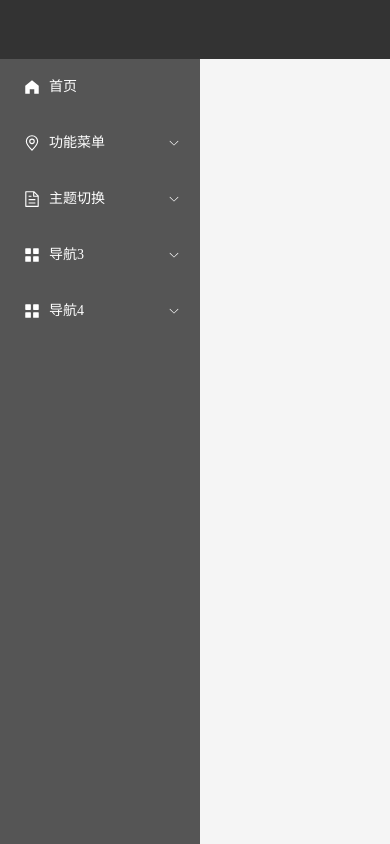
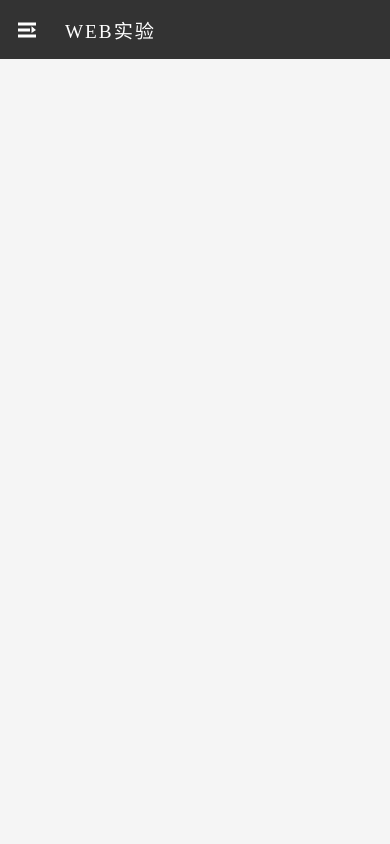
Before and after one commit to OolongTea2022/web_experiment, a Vue app in the folder web_experiment_1/: page /Home in a window 390 px wide. Built offline with nearby package versions, Linux system fonts and the light colour scheme.

Commit message:
feat:实现主页面菜单栏响应式变化

```diff
--- a/web_experiment_1/src/views/Home.vue
+++ b/web_experiment_1/src/views/Home.vue
@@ -1,29 +1,54 @@
 <template>
     <div id="app" :class="currentTheme">
+      <!-- 顶部导航栏 -->
       <el-container style="height: 7vh">
         <el-header style="height: 100%; background-color: var(--header-bg-color)">
-        <!-- <img src="./assets/vue.svg" alt="图标" style="position: relative;top: 10px; "> -->
-        <!-- <span style="font-size: 20px;margin-left: 15px;color: white;">旅游管理系统</span> -->
+          <!-- 汉堡菜单按钮 -->
+          <el-icon
+            class="hamburger"
+            @click="toggleMenu"
+            v-show="showHamburger"
+          >
+            <component :is="isCollapsed ? Expand : Fold" />
+          </el-icon>
+          <span class="header-title">WEB实验</span>
         </el-header>
       </el-container>
 
+      <!-- 移动端遮罩层 -->
+      <div
+        v-show="maskVisible"
+        class="mobile-mask"
+        @click="closeMenu"
+      ></div>
+
+      <!-- 主体布局 -->
       <el-container style="height: 93vh;">
-      <el-aside style="overflow: hidden;min-height: 100%;background-color: var(--aside-bg-color); width: 200px;">
+        <!-- 侧边栏 -->
+        <el-aside
+          :style="{
+            width: '200px',
+            left: asidePosition,
+            backgroundColor: 'var(--aside-bg-color)'
+          }"
+          class="aside-transition"
+        >
           <el-menu
             router
+            :collapse-transition="false"
             active-text-color="var(--menu-active-color)"
             background-color="var(--aside-bg-color)"
-          class="el-menu-vertical-demo"
-          :default-active="$route.path"
+            class="side-menu"
+            :default-active="activeMenu"
             text-color="var(--menu-text-color)"
-          @open="handleOpen"
-          @close="handleClose"
           >
+            <!-- 首页菜单项 -->
             <el-menu-item index="/Home/HomeDefault">
               <el-icon><HomeFilled /></el-icon>
-            <span>首页</span>
+              <template #title><span>首页</span></template>
             </el-menu-item>
 
+            <!-- 功能菜单 -->
             <el-sub-menu index="1">
               <template #title>
                 <el-icon><Location /></el-icon>
@@ -35,6 +60,7 @@
               </el-menu-item-group>
             </el-sub-menu>
 
+            <!-- 主题切换 -->
             <el-sub-menu index="2">
               <template #title>
                 <el-icon><Document /></el-icon>
@@ -65,10 +91,12 @@
               <el-menu-item index="/Home/Test2">Test2</el-menu-item>
             </el-menu-item-group>
           </el-sub-menu>
+
           </el-menu>
         </el-aside>
 
-      <el-main>
+        <!-- 主要内容区域 -->
+        <el-main :style="{ marginLeft: mainMargin }">
           <router-view/>
         </el-main>
       </el-container>
@@ -76,8 +104,9 @@
   </template>
 
   <script setup>
-import { ref, onMounted } from 'vue';
+  import { ref, computed, onMounted, onUnmounted } from 'vue';
   import { useRoute } from 'vue-router';
+  import { Expand, Fold } from '@element-plus/icons-vue';
   import {
     Document,
     Menu,
@@ -85,48 +114,127 @@ import {
     HomeFilled,
   } from '@element-plus/icons-vue'
 
-// 当前主题状态
+  // 响应式状态
   const currentTheme = ref('blue-theme');
+  const isCollapsed = ref(true);
+  const windowWidth = ref(window.innerWidth);
+  const maskVisible = ref(false);
+  const route = useRoute();
 
-// 切换主题方法
+  // 计算属性
+  const isMobile = computed(() => windowWidth.value < 800);
+  const showHamburger = computed(() => isMobile.value);
+  const asidePosition = computed(() => {
+    return isCollapsed.value ? '-200px' : '0';
+  });
+  const activeMenu = computed(() => route.path);
+  const mainMargin = computed(() => {
+    return isMobile.value ? '0' : '200px';
+  });
+
+  // 方法
+  const toggleMenu = () => {
+    isCollapsed.value = !isCollapsed.value;
+    maskVisible.value = !isCollapsed.value;
+  };
+
+  const closeMenu = () => {
+    isCollapsed.value = true;
+    maskVisible.value = false;
+  };
+
   const changeTheme = (theme) => {
     currentTheme.value = `${theme}-theme`;
-  // 保存到localStorage实现持久化
     localStorage.setItem('app-theme', currentTheme.value);
+    // closeMenu(); // 切换主题后自动关闭菜单
   };
 
-// 初始化时检查保存的主题
+  // 响应式处理
+  const handleResize = () => {
+    windowWidth.value = window.innerWidth;
+    if (!isMobile.value) {
+      isCollapsed.value = false;
+      maskVisible.value = false;
+    } else {
+      isCollapsed.value = true;
+    }
+  };
+
+  // 生命周期
   onMounted(() => {
+    window.addEventListener('resize', handleResize);
     const savedTheme = localStorage.getItem('app-theme');
-  if (savedTheme) {
-    currentTheme.value = savedTheme;
-  }
+    if (savedTheme) currentTheme.value = savedTheme;
+    handleResize(); // 初始检测
   });
 
-// 获取当前路由
-const route = useRoute();
-
-// 菜单打开关闭方法
-const handleOpen = (key, keyPath) => {
-  console.log('菜单打开', key, keyPath);
-};
-
-const handleClose = (key, keyPath) => {
-  console.log('菜单关闭', key, keyPath);
-};
+  onUnmounted(() => {
+    window.removeEventListener('resize', handleResize);
+  });
   </script>
 
   <style scoped>
-.el-menu {
-  border-right: none !important;
+  /* 侧边栏动画 */
+  .aside-transition {
+    position: fixed;
+    top: 7vh;
+    bottom: 0;
+    z-index: 1001;
+    transition: left 0.3s cubic-bezier(0.4, 0, 0.2, 1);
   }
+
+  /* 汉堡按钮样式 */
+  .hamburger {
+    color: var(--menu-text-color);
+    font-size: 24px;
+    cursor: pointer;
+    margin-right: 20px;
+    transition: transform 0.3s ease;
+    position: absolute;
+    left: 15px;
+  }
+
+  .hamburger:hover {
+    transform: scale(1.1);
+  }
+
+  .header-title {
+    color: var(--menu-text-color);
+    font-size: 1.2rem;
+    letter-spacing: 2px;
+    margin-left: 50px;
+  }
+
+  /* 移动端遮罩层 */
+  .mobile-mask {
+    position: fixed;
+    top: 7vh;
+    left: 0;
+    right: 0;
+    bottom: 0;
+    background: rgba(0, 0, 0, 0.5);
+    z-index: 1000;
+  }
+
+  /* 移动端优化 */
+  @media screen and (max-width: 800px) {
+    .el-header {
+      padding-left: 15px !important;
+    }
+
     .el-main {
-  padding: 0;
+      margin-left: 0 !important;
+      transition: margin 0.3s ease;
+    }
+
+    .side-menu {
+      width: 200px !important;
+    }
   }
   </style>
 
   <style>
-/* 全局样式 - 定义主题变量 */
+  /* 全局主题样式 */
   :root, .blue-theme {
     --header-bg-color: #333333;
     --aside-bg-color: #555555;
@@ -143,22 +251,25 @@ const handleClose = (key, keyPath) => {
     --main-bg-color: #FFFACD;
   }
 
-/* 应用主题变量 */
   #app {
     height: 100vh;
   }
 
   .el-header {
+    display: flex;
+    align-items: center;
     background-color: var(--header-bg-color) !important;
+    position: relative;
   }
 
   .el-aside {
+    overflow: hidden;
     background-color: var(--aside-bg-color) !important;
   }
 
   .el-menu {
+    border-right: none !important;
     background-color: var(--aside-bg-color) !important;
-  color: var(--menu-text-color) !important;
   }
 
   .el-menu-item {
@@ -173,11 +284,9 @@ const handleClose = (key, keyPath) => {
     color: var(--menu-text-color) !important;
   }
 
-.el-menu-item-group__title {
-  color: var(--menu-text-color) !important;
-}
-
   .el-main {
+    padding: 20px;
     background-color: var(--main-bg-color);
+    transition: margin 0.3s ease;
   }
   </style>
```
Lines whose indentation alone changed are shown as unchanged.
